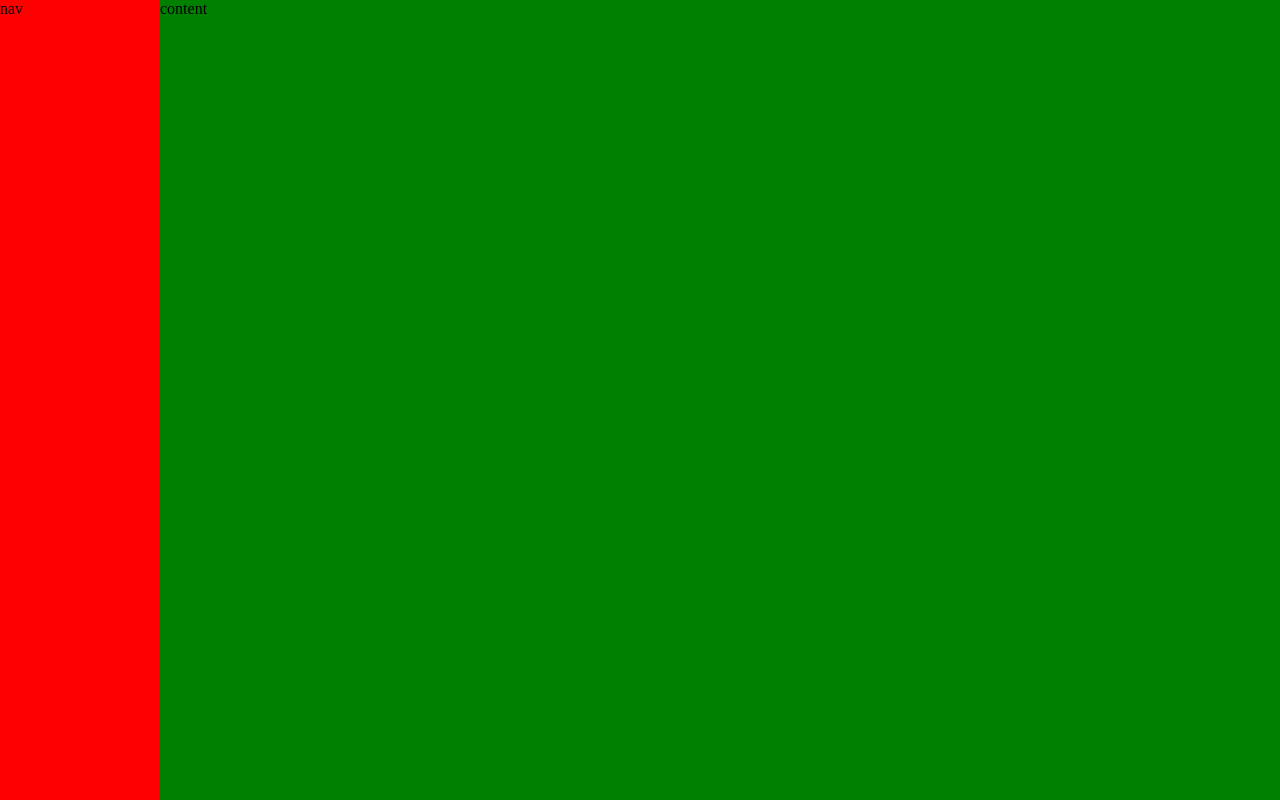
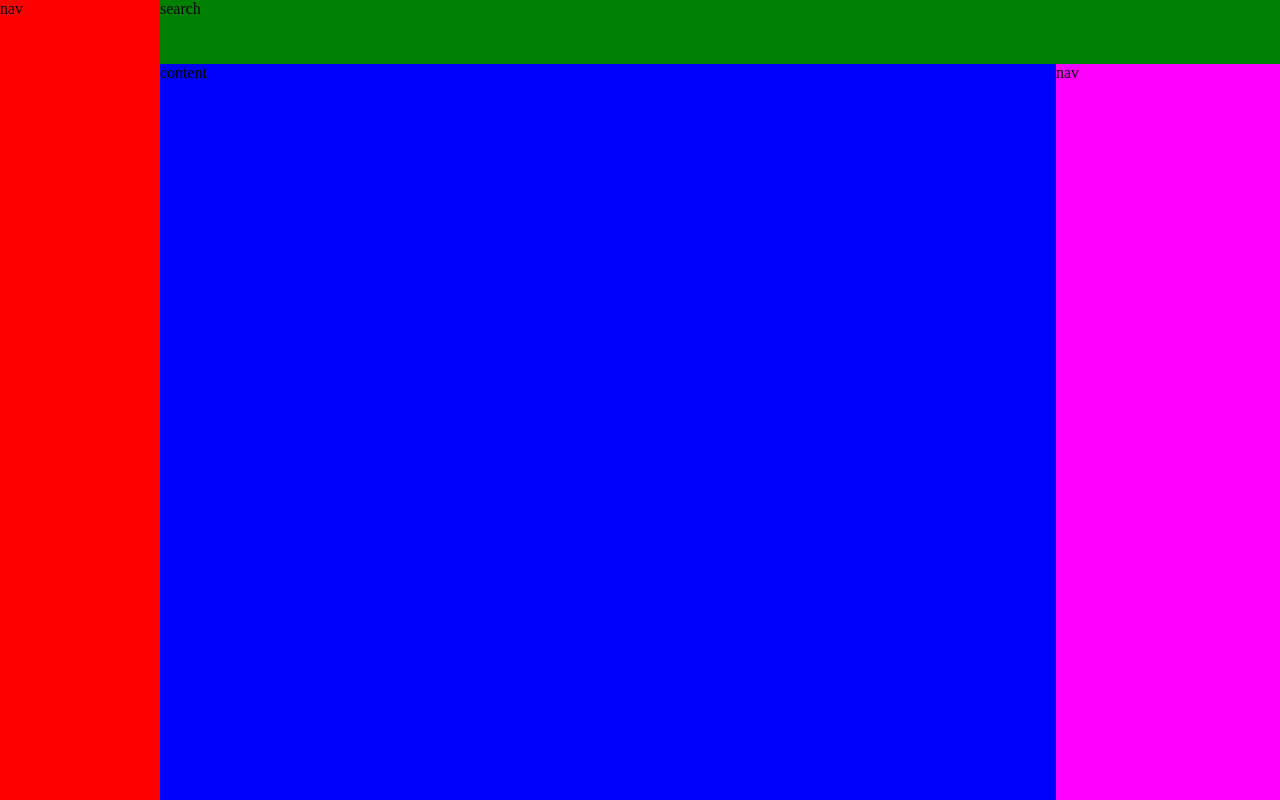
Before and after one commit to PanagiotisPtr/Nephele-Front-End, a React (Create React App) app: page / in a window 1280 px wide. Built offline with nearby package versions, Linux system fonts and the light colour scheme.

Commit message:
main layout done

```diff
--- a/src/App.js
+++ b/src/App.js
@@ -6,7 +6,13 @@ class App extends Component {
     return (
       <div className="app">
         <div className="navbar" style={{background: 'red'}}>nav</div>
-        <div className="main" style={{background: 'green'}}>content</div>
+        <div className="main" style={{background: 'grey'}}>
+          <div className="top-bar" style={{background: 'green'}}>search</div>
+          <div className="row-container">
+            <div className="content" style={{background: 'blue'}}>content</div>
+            <div className="side-info" style={{background: 'magenta'}}>nav</div>
+          </div>
+        </div>
       </div>
     );
   }
--- a/src/App.scss
+++ b/src/App.scss
@@ -15,6 +15,19 @@
     flex: 7;
 }
 
+.top-bar {
+    height: 8vh;
+}
+
+.content {
+    flex: 4;
+}
+
+.side-info {
+    height: 92vh;
+    flex: 1;
+}
+
 .app {
     @extend .row-container;
     height: 100vh;
```
